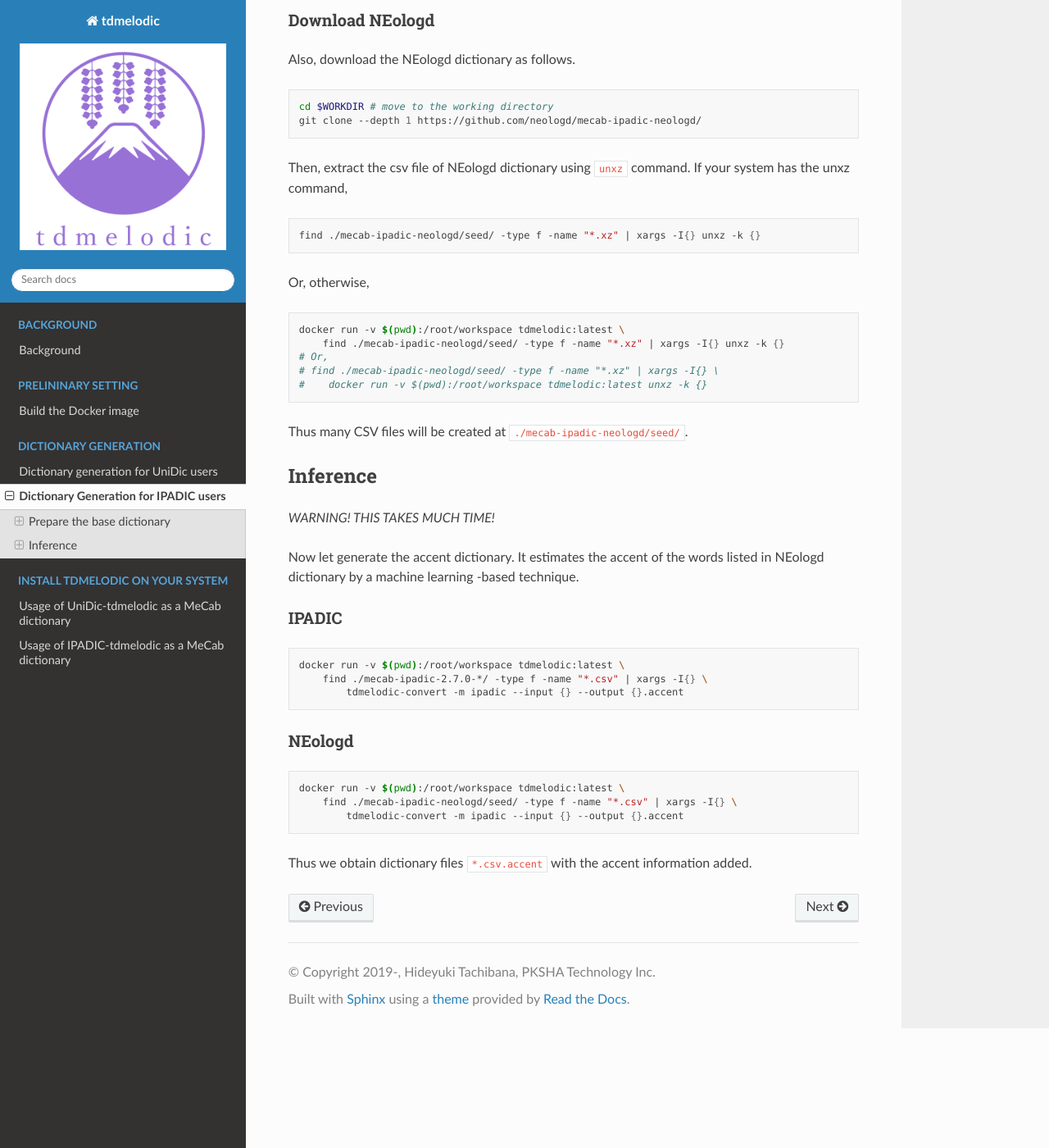
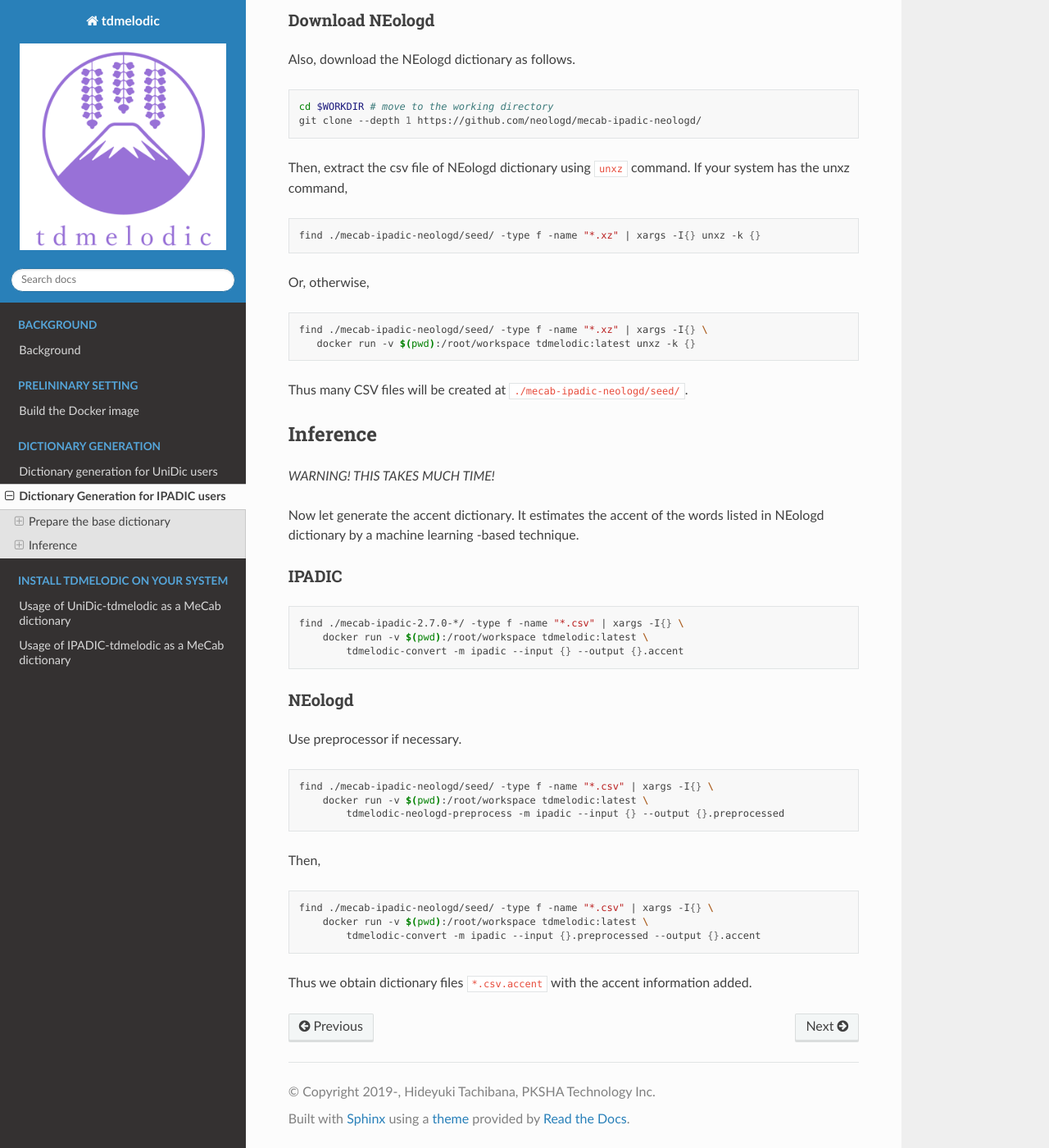
Before and after one commit to PKSHATechnology-Research/tdmelodic, a Sphinx documentation site: the page built from docs/pages/ipadic-dicgen.md, in a window 1280 px wide and 1400 px high, scrolled down 764 px. Shown: the whole window at 82% size. Built offline with Sphinx 7.4.7 and the Read the Docs theme 2.0.0, drawn with Linux system fonts in a browser that asks for light colours.

Commit message:
fix document

````diff
--- a/docs/pages/ipadic-dicgen.md
+++ b/docs/pages/ipadic-dicgen.md
@@ -40,11 +40,8 @@ find ./mecab-ipadic-neologd/seed/ -type f -name "*.xz" | xargs -I{} unxz -k {}
 ```
 Or, otherwise,
 ```sh
-docker run -v $(pwd):/root/workspace tdmelodic:latest \
-    find ./mecab-ipadic-neologd/seed/ -type f -name "*.xz" | xargs -I{} unxz -k {}
-# Or,
-# find ./mecab-ipadic-neologd/seed/ -type f -name "*.xz" | xargs -I{} \
-#    docker run -v $(pwd):/root/workspace tdmelodic:latest unxz -k {}
+find ./mecab-ipadic-neologd/seed/ -type f -name "*.xz" | xargs -I{} \
+   docker run -v $(pwd):/root/workspace tdmelodic:latest unxz -k {}
 ```
 Thus many CSV files will be created at `./mecab-ipadic-neologd/seed/`.
 
@@ -58,16 +55,23 @@ by a machine learning -based technique.
 
 ### IPADIC
 ```sh
-docker run -v $(pwd):/root/workspace tdmelodic:latest \
-    find ./mecab-ipadic-2.7.0-*/ -type f -name "*.csv" | xargs -I{} \
+find ./mecab-ipadic-2.7.0-*/ -type f -name "*.csv" | xargs -I{} \
+    docker run -v $(pwd):/root/workspace tdmelodic:latest \
         tdmelodic-convert -m ipadic --input {} --output {}.accent
 ```
 
 ### NEologd
+Use preprocessor if necessary.
 ```sh
-docker run -v $(pwd):/root/workspace tdmelodic:latest \
-    find ./mecab-ipadic-neologd/seed/ -type f -name "*.csv" | xargs -I{} \
-        tdmelodic-convert -m ipadic --input {} --output {}.accent
+find ./mecab-ipadic-neologd/seed/ -type f -name "*.csv" | xargs -I{} \
+    docker run -v $(pwd):/root/workspace tdmelodic:latest \
+        tdmelodic-neologd-preprocess -m ipadic --input {} --output {}.preprocessed
+```
+Then,
+```sh
+find ./mecab-ipadic-neologd/seed/ -type f -name "*.csv" | xargs -I{} \
+    docker run -v $(pwd):/root/workspace tdmelodic:latest \
+        tdmelodic-convert -m ipadic --input {}.preprocessed --output {}.accent
 ```
 
 Thus we obtain dictionary files `*.csv.accent` with the accent information added.
````
Also changed, not shown: 1 other file.
